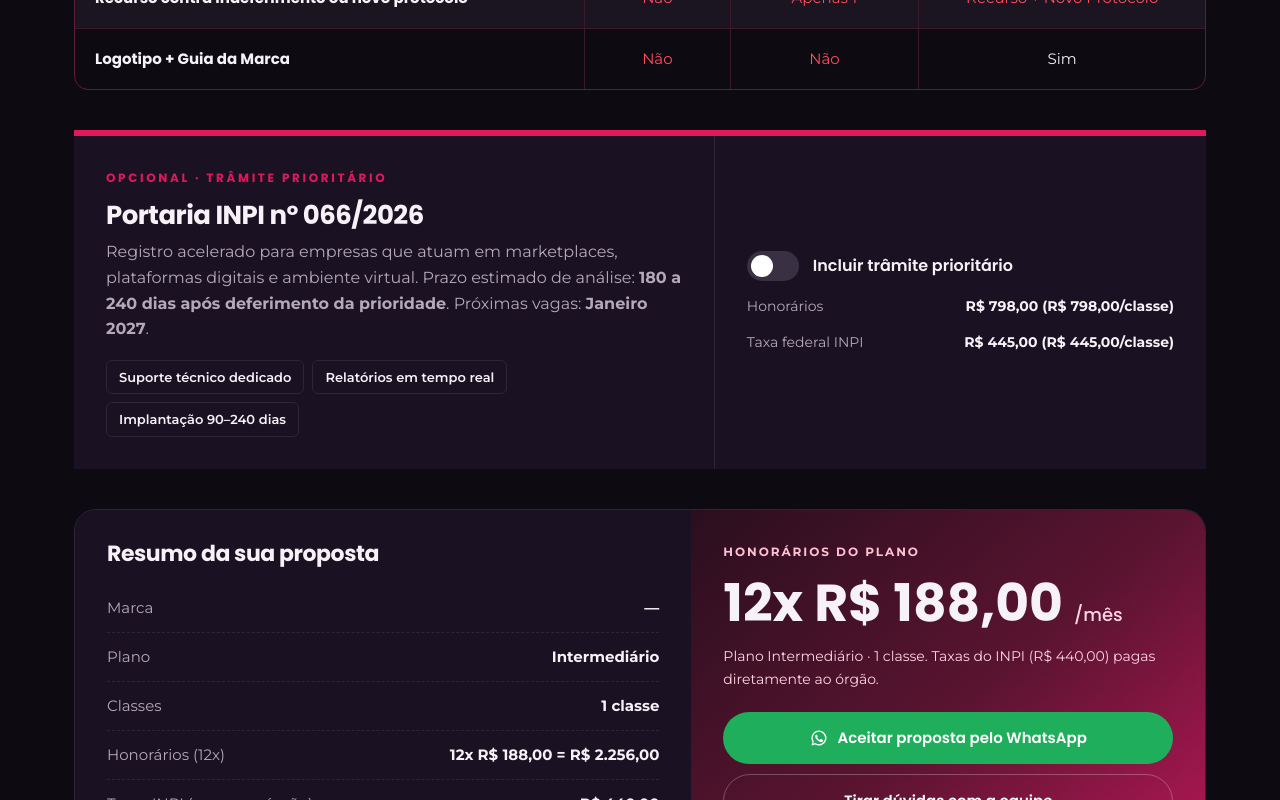
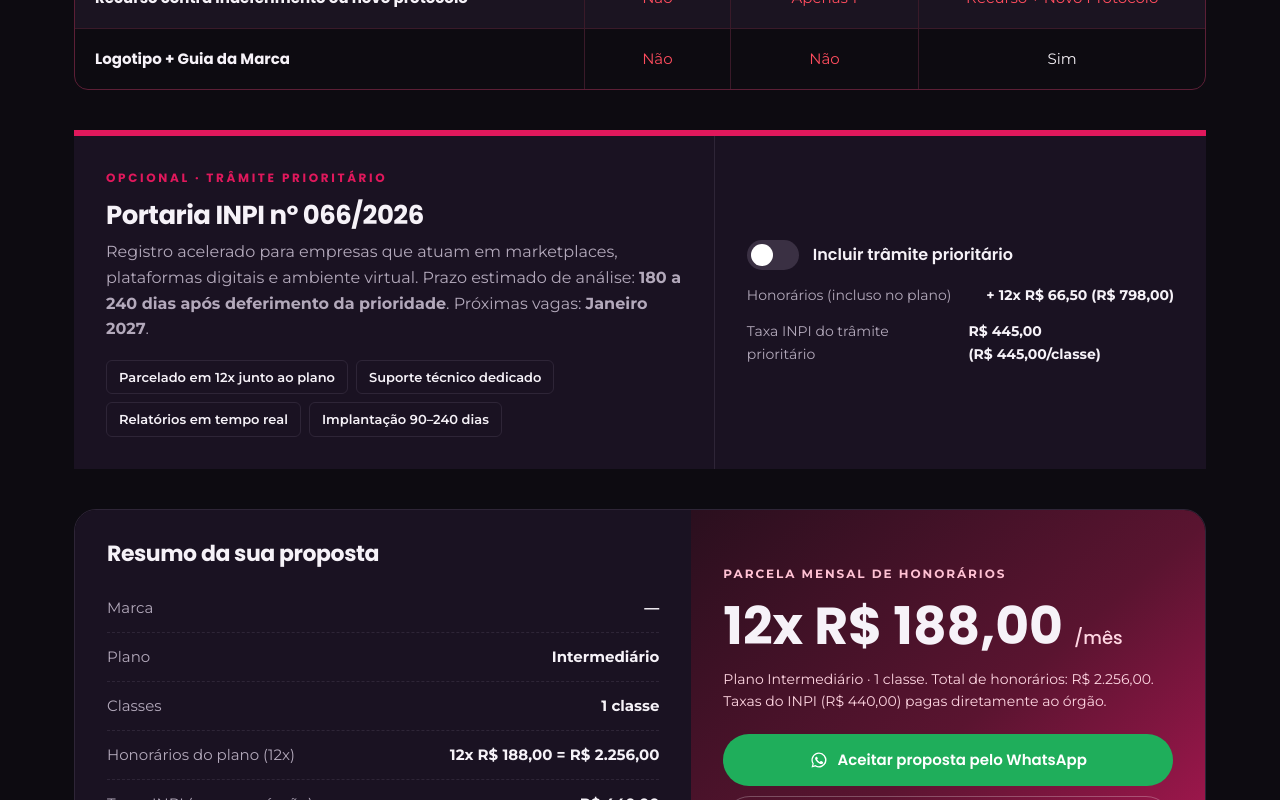
Before and after one commit to advkarinafester-lgtm/k4marcas, a plain HTML site: page site_orcamento/index.html in a window 1280 px wide. Shown: the part 11200-12000 px from the top of the page. Drawn offline with Linux system fonts and the light colour scheme.

Commit message:
Inclui trâmite prioritário no parcelamento do plano e ajusta taxas INPI
Trâmite prioritário passa a ser somado aos honorários e parcelado em 12x;
com ele, a proposta soma as duas taxas do INPI (440 do pedido + 445 do
prioritário, por classe). Gerador vem com 20% de desconto por padrão, pois a
tabela de planos é sem desconto.

Co-Authored-By: Claude Opus 5.5 <noreply@anthropic.com>
Claude-Session: https://claude.ai/code/session_01RWFn2kms4wFM3dmCw2zRts

```diff
--- a/site_orcamento/config.js
+++ b/site_orcamento/config.js
@@ -49,13 +49,17 @@ window.K4_CONFIG = {
     { nome: "Logotipo + Guia da Marca", start: false, intermediario: false, avancado: true },
   ],
 
-  // Taxa federal do INPI por classe (paga diretamente ao órgão — ME, EPP e MEI).
+  // Taxa federal do INPI por classe para solicitar o pedido (valor com desconto — MEI, ME e EPP).
+  // Paga diretamente ao órgão. Os valores das parcelas acima são SEM desconto de campanha.
   taxaInpiPorClasse: 440.0,
 
   // Trâmite prioritário (Portaria INPI nº 066/2026) — opcional.
+  // Os honorários são incluídos no plano e parcelados no mesmo nº de parcelas.
+  // Quem contrata o prioritário paga AS DUAS taxas do INPI: a do pedido (acima) + esta.
   prioritario: {
     honorariosPorClasse: 798.0,
-    taxaInpiPorClasse: 445.0,
+    taxaInpiPorClasse: 445.0,      // taxa INPI do trâmite prioritário (com desconto — MEI, ME e EPP)
+    descontoAplica: false,         // true = o % de desconto da proposta também vale para o prioritário
     prazo: "180 a 240 dias após deferimento da prioridade",
     proximasVagas: "Janeiro 2027",
   },
--- a/site_orcamento/index.html
+++ b/site_orcamento/index.html
@@ -309,12 +309,12 @@
         <span class="eyebrow">Opcional · Trâmite prioritário</span>
         <h3>Portaria INPI nº 066/2026</h3>
         <p>Registro acelerado para empresas que atuam em marketplaces, plataformas digitais e ambiente virtual. Prazo estimado de análise: <b data-f="prioPrazo"></b>. Próximas vagas: <b data-f="prioVagas"></b>.</p>
-        <div class="tags"><span>Suporte técnico dedicado</span><span>Relatórios em tempo real</span><span>Implantação 90–240 dias</span></div>
+        <div class="tags"><span>Parcelado em 12x junto ao plano</span><span>Suporte técnico dedicado</span><span>Relatórios em tempo real</span><span>Implantação 90–240 dias</span></div>
       </div>
       <div class="addon-ctl">
         <label class="switch"><input type="checkbox" id="prio" /><span class="tr"></span>Incluir trâmite prioritário</label>
-        <div class="line"><span>Honorários</span><b data-f="prioHon"></b></div>
-        <div class="line"><span>Taxa federal INPI</span><b data-f="prioTaxa"></b></div>
+        <div class="line"><span>Honorários (incluso no plano)</span><b data-f="prioHon"></b></div>
+        <div class="line"><span>Taxa INPI do trâmite prioritário</span><b data-f="prioTaxa"></b></div>
       </div>
     </div>
 
@@ -324,14 +324,15 @@
         <div class="srow"><span>Marca</span><b data-f="marca">—</b></div>
         <div class="srow"><span>Plano</span><b data-s="plano"></b></div>
         <div class="srow"><span>Classes</span><b data-s="classes"></b></div>
-        <div class="srow"><span>Honorários (12x)</span><b data-s="honor"></b></div>
+        <div class="srow"><span>Honorários do plano (12x)</span><b data-s="honor"></b></div>
         <div class="srow disc" data-s-row="desc" hidden><span data-s="descLabel"></span><b data-s="desc"></b></div>
-        <div class="srow" data-s-row="prio" hidden><span>Trâmite prioritário (honorários)</span><b data-s="prio"></b></div>
-        <div class="srow"><span>Taxas INPI (pagas ao órgão)</span><b data-s="taxa"></b></div>
+        <div class="srow" data-s-row="prio" hidden><span>Trâmite prioritário (incluso, 12x)</span><b data-s="prio"></b></div>
+        <div class="srow"><span data-s="taxaLabel">Taxas INPI (pagas ao órgão)</span><b data-s="taxa"></b></div>
+        <div class="srow"><span>Total de honorários</span><b data-s="honorTotal"></b></div>
         <div class="srow sum"><span>Investimento total estimado</span><b data-s="total"></b></div>
       </div>
       <div class="summary-cta">
-        <small>Honorários do plano</small>
+        <small>Parcela mensal de honorários</small>
         <div class="big" data-s="parcelaBig"></div>
         <p data-s="parcelaSub"></p>
         <div class="actions">
--- a/site_orcamento/proposta.js
+++ b/site_orcamento/proposta.js
@@ -105,11 +105,11 @@
     } else {
       var dias = Math.round((new Date(state.validade + "T23:59:59") - new Date()) / 864e5);
       vEl.textContent = "Condições válidas até " + fmtDate(state.validade) + (dias <= 7 ? " — faltam " + Math.max(dias, 0) + (dias === 1 ? " dia" : " dias") : "") +
-        (state.desconto ? " · " + num(state.desconto).replace(",00", "") + "% OFF nos honorários" : "");
+        (state.desconto ? " · " + num(state.desconto).replace(",00", "") + "% OFF no plano" : "");
     }
   } else if (state.desconto) {
     vEl.hidden = false;
-    vEl.textContent = num(state.desconto).replace(",00", "") + "% OFF nos honorários aplicado nesta proposta";
+    vEl.textContent = num(state.desconto).replace(",00", "") + "% OFF nos honorários do plano aplicado nesta proposta";
   }
 
   if (!state.ofertaPrio) $("#addon").hidden = true;
@@ -186,15 +186,25 @@
   // ---------- pricing ----------
   function parcelaCheia(id) { return plan(id).parcela[state.classes]; }
   function parcela(id) { return parcelaCheia(id) * (1 - state.desconto / 100); }
+  // Trâmite prioritário: somado aos honorários do plano e parcelado no mesmo nº de parcelas.
+  function prioTotal() {
+    var v = CFG.prioritario.honorariosPorClasse * state.classes;
+    return CFG.prioritario.descontoAplica ? v * (1 - state.desconto / 100) : v;
+  }
 
   function calc() {
     var pc = parcelaCheia(state.plano);
     var pd = parcela(state.plano);
     var honorCheio = pc * CFG.parcelas;
     var honor = pd * CFG.parcelas;
-    var prioHon = state.ofertaPrio && state.prio ? CFG.prioritario.honorariosPorClasse * state.classes : 0;
-    var taxa = CFG.taxaInpiPorClasse * state.classes + (state.ofertaPrio && state.prio ? CFG.prioritario.taxaInpiPorClasse * state.classes : 0);
-    return { pc: pc, pd: pd, honorCheio: honorCheio, honor: honor, desc: honorCheio - honor, prioHon: prioHon, taxa: taxa, total: honor + prioHon + taxa };
+    var comPrio = state.ofertaPrio && state.prio;
+    var prioHon = comPrio ? prioTotal() : 0;
+    var taxaBase = CFG.taxaInpiPorClasse * state.classes;
+    var taxaPrio = comPrio ? CFG.prioritario.taxaInpiPorClasse * state.classes : 0;
+    var taxa = taxaBase + taxaPrio;
+    var parcelaFinal = pd + prioHon / CFG.parcelas;
+    return { pc: pc, pd: pd, honorCheio: honorCheio, honor: honor, desc: honorCheio - honor, prioHon: prioHon,
+      taxaBase: taxaBase, taxaPrio: taxaPrio, taxa: taxa, parcelaFinal: parcelaFinal, honorTotal: honor + prioHon, total: honor + prioHon + taxa };
   }
 
   // ---------- WhatsApp ----------
@@ -211,7 +221,8 @@
       el.tabIndex = sel ? 0 : -1;
       $("[data-price]", el).textContent = num(parcela(id));
       $("[data-old]", el).textContent = state.desconto ? CFG.parcelas + "x " + num(parcelaCheia(id)) : "";
-      $("[data-total]", el).textContent = "Total de honorários: " + brl(parcela(id) * CFG.parcelas);
+      $("[data-total]", el).textContent = "Total de honorários: " + brl(parcela(id) * CFG.parcelas) +
+        (state.ofertaPrio && state.prio ? " · + trâmite prioritário " + CFG.parcelas + "x " + brl(prioTotal() / CFG.parcelas) : "");
       $("[data-pick]", el).textContent = sel ? "Plano selecionado" : "Selecionar este plano";
     });
     renderTable();
@@ -223,7 +234,7 @@
     var minParcela = Math.min.apply(null, offered.map(function (id) { return parcela(id); }));
     setF("aPartir", brl(state.recomendado ? parcela(state.recomendado) : minParcela));
 
-    setF("prioHon", brl(CFG.prioritario.honorariosPorClasse * state.classes) + " (" + brl(CFG.prioritario.honorariosPorClasse) + "/classe)");
+    setF("prioHon", "+ " + CFG.parcelas + "x " + brl(prioTotal() / CFG.parcelas) + " (" + brl(prioTotal()) + ")");
     setF("prioTaxa", brl(CFG.prioritario.taxaInpiPorClasse * state.classes) + " (" + brl(CFG.prioritario.taxaInpiPorClasse) + "/classe)");
     $("#prio").checked = state.prio;
 
@@ -234,12 +245,15 @@
     setS("descLabel", "Desconto " + num(state.desconto).replace(",00", "") + "% nos honorários");
     setS("desc", "− " + brl(r.desc));
     $('[data-s-row="prio"]').hidden = !r.prioHon;
-    setS("prio", brl(r.prioHon));
+    setS("prio", CFG.parcelas + "x " + brl(r.prioHon / CFG.parcelas) + " = " + brl(r.prioHon));
     setS("taxa", brl(r.taxa));
     setS("total", brl(r.total));
-    $('[data-s="parcelaBig"]').innerHTML = CFG.parcelas + "x " + brl(r.pd).replace(/\s/, "&nbsp;") + " <span>/mês</span>";
-    setS("parcelaSub", "Plano " + p.nome + " · " + plural(state.classes) + (state.desconto ? " · com " + num(state.desconto).replace(",00", "") + "% OFF" : "") +
-      ". Taxas do INPI (" + brl(r.taxa) + ") pagas diretamente ao órgão" + (r.prioHon ? "; trâmite prioritário " + brl(r.prioHon) + " à parte." : "."));
+    setS("honorTotal", brl(r.honorTotal));
+    setS("taxaLabel", r.taxaPrio ? "Taxas INPI: pedido " + brl(r.taxaBase) + " + prioritário " + brl(r.taxaPrio) : "Taxas INPI (pagas ao órgão)");
+    $('[data-s="parcelaBig"]').innerHTML = CFG.parcelas + "x " + brl(r.parcelaFinal).replace(/\s/, "&nbsp;") + " <span>/mês</span>";
+    setS("parcelaSub", "Plano " + p.nome + (r.prioHon ? " + trâmite prioritário" : "") + " · " + plural(state.classes) +
+      (state.desconto ? " · com " + num(state.desconto).replace(",00", "") + "% OFF no plano" : "") +
+      ". Total de honorários: " + brl(r.honorTotal) + ". Taxas do INPI (" + brl(r.taxa) + ") pagas diretamente ao órgão.");
 
     var who = state.cliente ? state.cliente : "";
     var linhas = [
@@ -249,9 +263,9 @@
       state.marca ? "• Marca: " + state.marca : null,
       "• Plano: " + p.nome,
       "• Classes: " + state.classes,
-      "• Honorários: " + CFG.parcelas + "x " + brl(r.pd) + (state.desconto ? " (com " + num(state.desconto).replace(",00", "") + "% OFF)" : ""),
-      r.prioHon ? "• Trâmite prioritário: sim (" + brl(r.prioHon) + " + taxa INPI)" : null,
-      "• Taxas INPI estimadas: " + brl(r.taxa),
+      r.prioHon ? "• Trâmite prioritário: sim (incluso no plano)" : null,
+      "• Honorários: " + CFG.parcelas + "x " + brl(r.parcelaFinal) + " (total " + brl(r.honorTotal) + ")" + (state.desconto ? " — com " + num(state.desconto).replace(",00", "") + "% OFF no plano" : ""),
+      "• Taxas INPI estimadas: " + brl(r.taxa) + (r.taxaPrio ? " (pedido " + brl(r.taxaBase) + " + prioritário " + brl(r.taxaPrio) + ")" : ""),
       state.validade ? "• Proposta válida até " + fmtDate(state.validade) : null,
       "",
       "Quais são os próximos passos?",
@@ -263,7 +277,7 @@
     $("#fineprint").textContent =
       "Valores de honorários parcelados em " + CFG.parcelas + "x. Taxas federais do INPI de " + brl(CFG.taxaInpiPorClasse) +
       " por classe (valor com desconto legal para MEI, ME e EPP), pagas diretamente ao órgão. " +
-      (state.ofertaPrio ? "Trâmite prioritário opcional: honorários de " + brl(CFG.prioritario.honorariosPorClasse) + " por classe, adicionados ao plano contratado, + taxa INPI de " + brl(CFG.prioritario.taxaInpiPorClasse) + " por classe. " : "") +
+      (state.ofertaPrio ? "Trâmite prioritário opcional: honorários de " + brl(CFG.prioritario.honorariosPorClasse) + " por classe, incluídos no plano e parcelados em " + CFG.parcelas + "x; ao contratá-lo, somam-se as duas taxas do INPI (" + brl(CFG.taxaInpiPorClasse) + " do pedido + " + brl(CFG.prioritario.taxaInpiPorClasse) + " do trâmite prioritário, por classe). " : "") +
       "O parecer de viabilidade é válido somente na data da análise, pois pode mudar a qualquer momento." +
       (state.obs ? " Observações: " + state.obs : "");
   }
```
Also changed, not shown: site_orcamento/gerador.html (+5 -5 lines), 1 other file.
